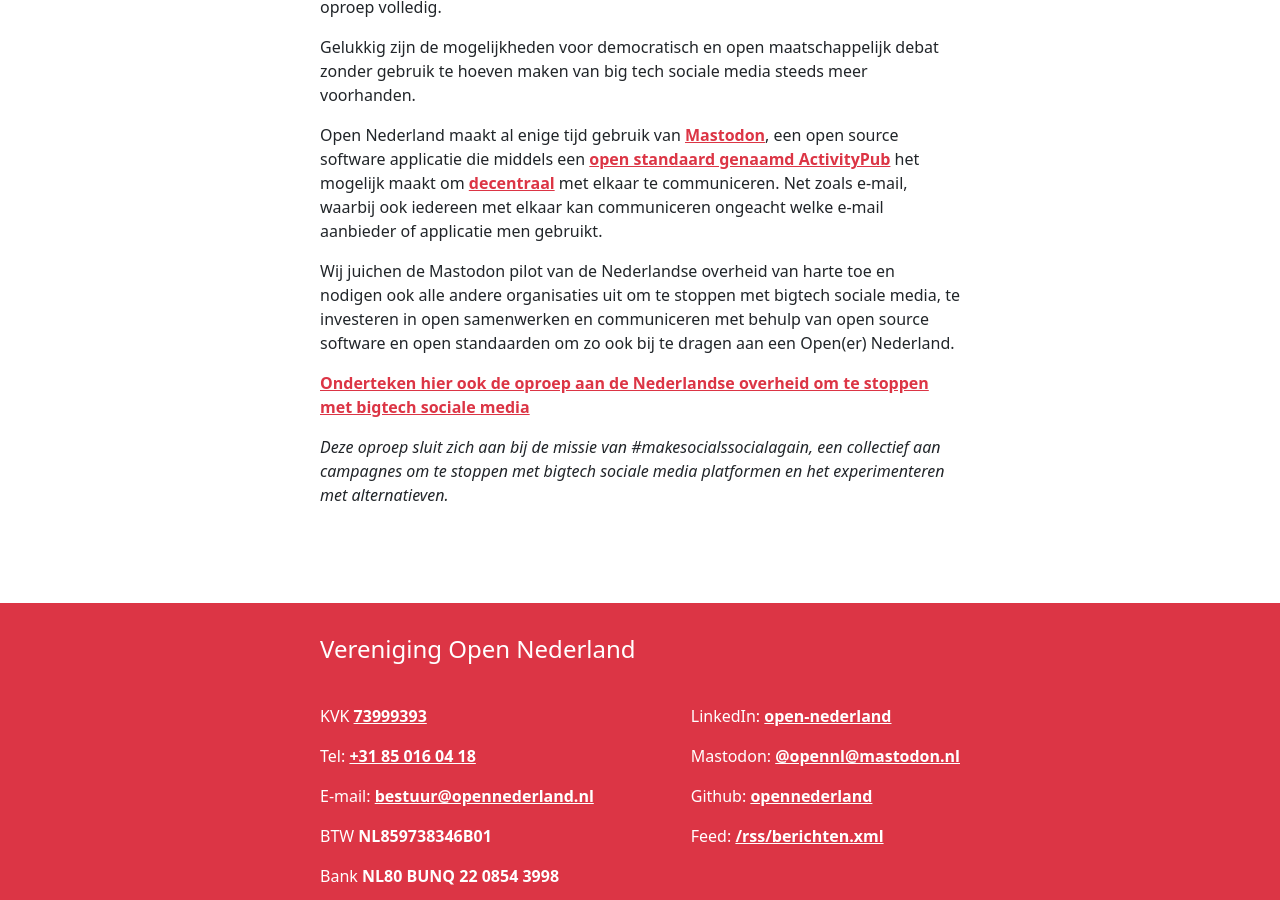
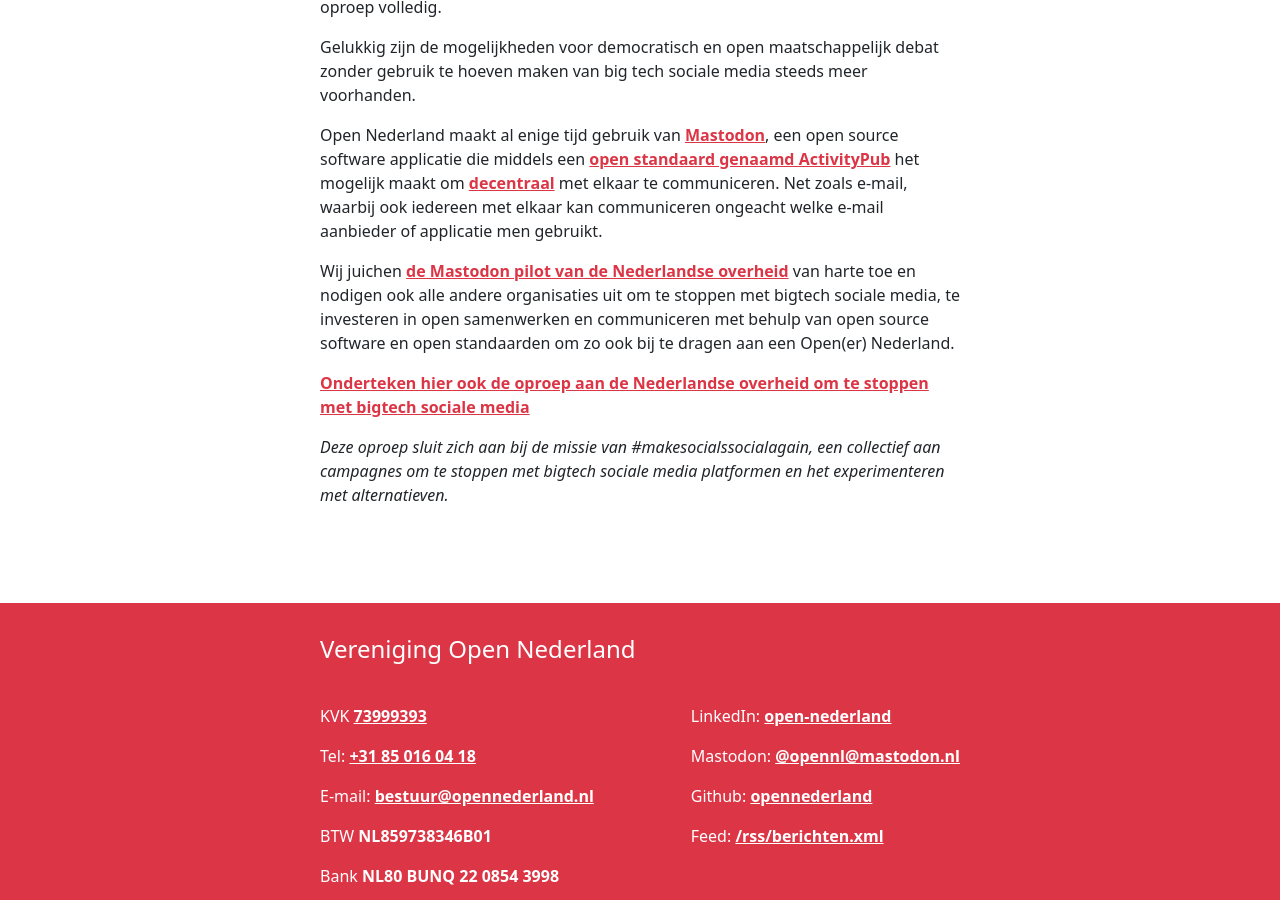
Before and after one commit to opennederland/www.opennederland.nl, a Jekyll site: the page built from _posts/2025-01-11-open-nederland-onderschrijft-oproep-aan-NL-overheid-om-te-stoppen-met-bigtech-sociale-media.md, in a window 1280 px wide and 900 px high, scrolled down 1432 px. Built offline with Jekyll 4.4.1, drawn with Linux system fonts in a browser that asks for light colours; our own code applies the rules of GitHub Pages for plain Markdown files; part of the change alters nothing that is shown.

```diff
--- a/_posts/2025-01-11-open-nederland-onderschrijft-oproep-aan-NL-overheid-om-te-stoppen-met-bigtech-sociale-media.md
+++ b/_posts/2025-01-11-open-nederland-onderschrijft-oproep-aan-NL-overheid-om-te-stoppen-met-bigtech-sociale-media.md
@@ -10,7 +10,7 @@ Gelukkig zijn de mogelijkheden voor democratisch en open maatschappelijk debat z
 
 Open Nederland maakt al enige tijd gebruik van [Mastodon](https://joinmastodon.org/), een open source software applicatie die middels een [open standaard genaamd ActivityPub](https://www.w3.org/TR/activitypub/) het mogelijk maakt om [decentraal](https://nl.wikipedia.org/wiki/Decentralisatie) met elkaar te communiceren. Net zoals e-mail, waarbij ook iedereen met elkaar kan communiceren ongeacht welke e-mail aanbieder of applicatie men gebruikt.
 
-Wij juichen de Mastodon pilot van de Nederlandse overheid van harte toe en nodigen ook alle andere organisaties uit om te stoppen met bigtech sociale media, te investeren in open samenwerken en communiceren met behulp van open source software en open standaarden om zo ook bij te dragen aan een Open(er) Nederland.
+Wij juichen [de Mastodon pilot van de Nederlandse overheid](https://opensourcewerken.nl/news/view/160e754f-69d5-413a-9482-e73e95cf6315/monique-bulthuis-mastodon-is-platform-dat-voldoet-aan-veiligheid-en-privacy) van harte toe en nodigen ook alle andere organisaties uit om te stoppen met bigtech sociale media, te investeren in open samenwerken en communiceren met behulp van open source software en open standaarden om zo ook bij te dragen aan een Open(er) Nederland.
 
 [Onderteken hier ook de oproep aan de Nederlandse overheid om te stoppen met bigtech sociale media](https://www.bitsoffreedom.nl/campagnes/oproep-aan-de-overheid/)
 
```
